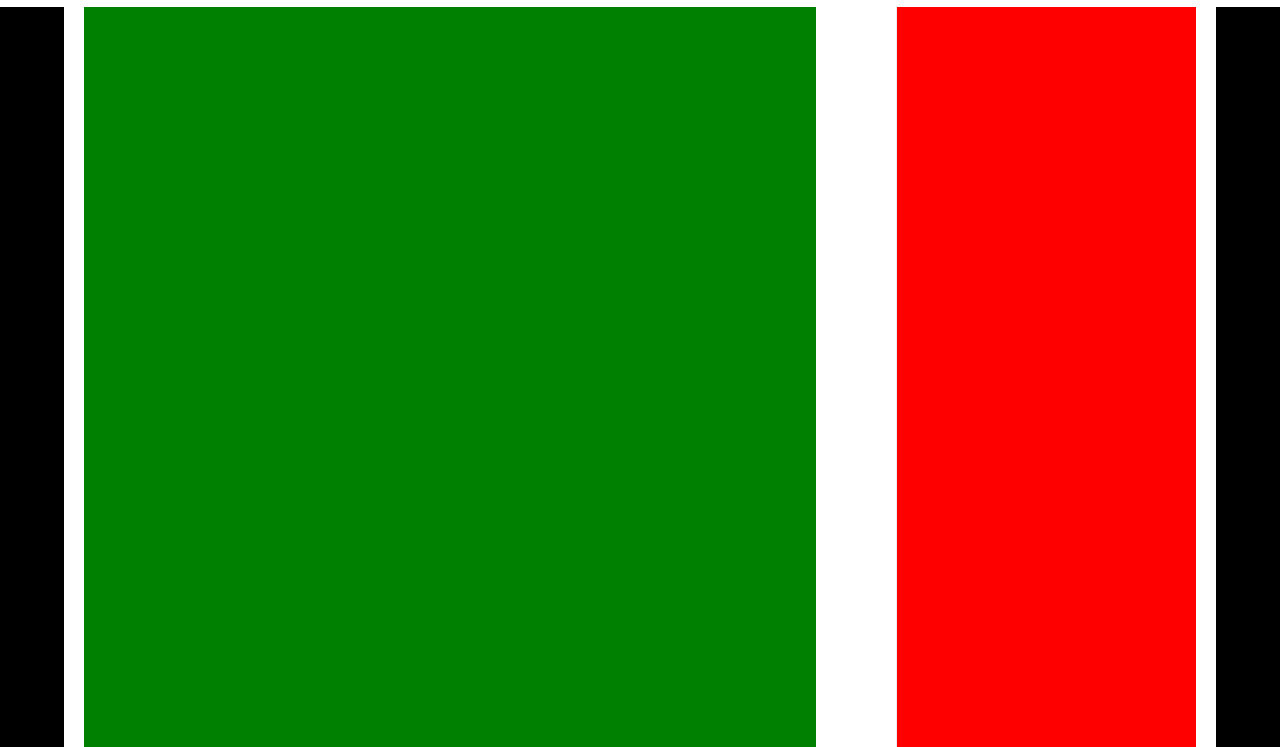
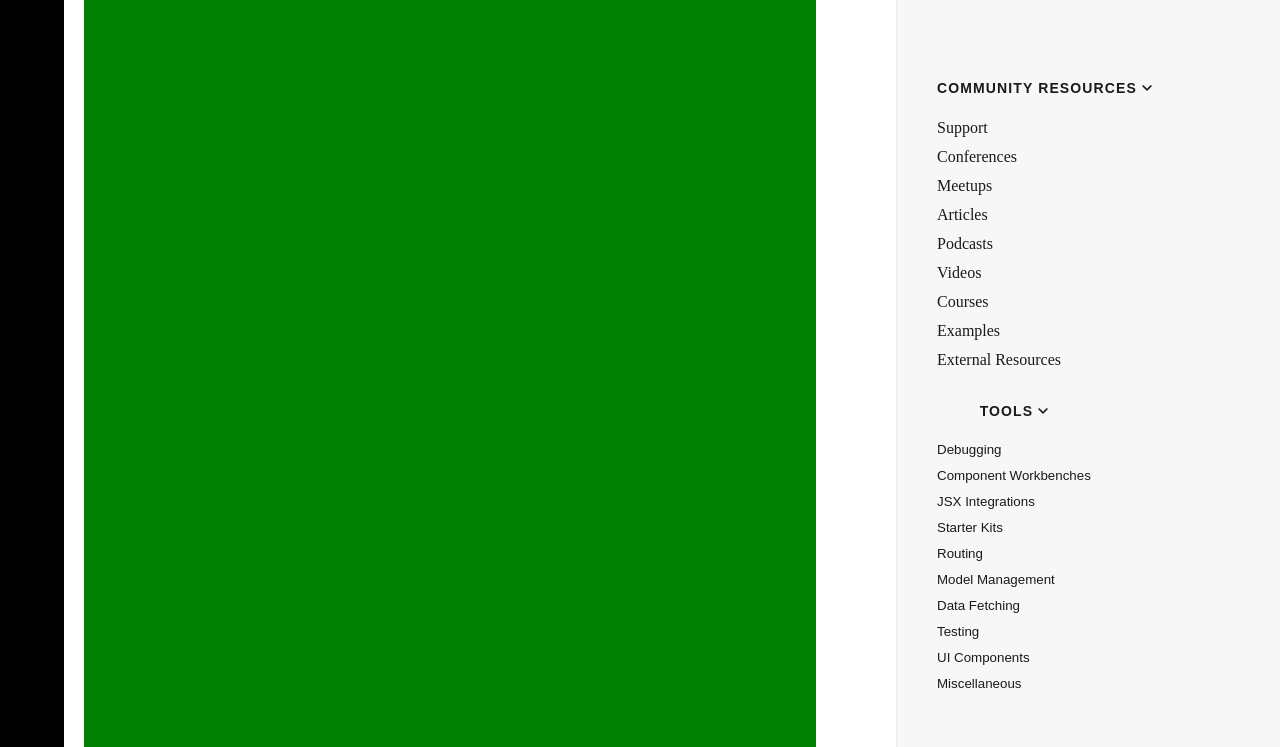
Before and after one commit to alex1mo/react, a plain HTML site: page source/index.html in a window 1280 px wide. Shown: the part 53-800 px from the top of the page. Drawn offline with Linux system fonts and the light colour scheme.

Commit message:
finish sidebar

```diff
--- a/source/css/main.css
+++ b/source/css/main.css
@@ -108,7 +108,7 @@ header {
 }
 
 section {
-    margin-top: 60px;
+    margin-top: 50px;
     width: 100%;
     height: 1000px;
     background: black;
@@ -139,5 +139,66 @@ section>div>div {
     flex-basis: 300px;
     border-left: 1px solid #ececec;
     margin-left: 80px;
-    background: red;
+    /* background: red; */
 }
+
+.in_sidebar {
+    position: fixed;
+    /* z-index: 2; */
+    height: calc(100vh - 50px);
+    overflow-y: auto;
+    margin-right: -999px;
+    padding-right: 999px;
+    background-color: #f7f7f7;
+    /* opacity: 1 !important; */
+}
+
+.in_sidebar2 {
+    margin-top: 60px;
+}
+
+.nav_sidebar2 {
+    padding-left: 40px;
+    display: flex;
+    flex-direction: column;
+}
+
+.in_sidebar2 button {
+    cursor: pointer;
+    background-color: transparent;
+    border: 0;
+    margin-top: 10px;
+}
+
+.css-cqdcva {
+    color: #1a1a1a;
+    font-size: 14px;
+    font-weight: 700;
+    line-height: 3;
+    text-transform: uppercase;
+    letter-spacing: 0.08em;
+}
+
+.css-axv6fp {
+    margin-bottom: 10px;
+}
+
+.css-atv6j6 {
+    margin-top: 5px;
+}
+
+.css-19pur11 {
+    color: #1a1a1a;
+    display: inline-block;
+    border-bottom: 1px solid transparent;
+    transition: border 0.2s ease;
+    margin-top: 5px;
+}
+
+a {
+    text-decoration: none;
+}
+
+li {
+    text-align: left;
+}
--- a/source/index.html
+++ b/source/index.html
@@ -43,7 +43,97 @@
 		<div>
 			<div>
 				<div class="blog"></div>
-				<div class="sidebar"></div>
+				<div class="sidebar">
+					<div>
+						<div class="in_sidebar">
+							<div class="in_sidebar2">
+								<nav class="nav_sidebar2">
+									<div>
+										<button aria-controls="section_07022997529857344">
+											<div class="css-cqdcva">Community Resources
+												<svg viewBox="0 0 926.23699 573.74994" version="1.1" x="0px" y="0px" width="10" height="10" class="css-1mwek35">
+													<g transform="translate(904.92214,-879.1482)">
+														<path d="
+															m -673.67664,1221.6502 -231.2455,-231.24803 55.6165,
+															-55.627 c 30.5891,-30.59485 56.1806,-55.627 56.8701,-55.627 0.6894,
+															0 79.8637,78.60862 175.9427,174.68583 l 174.6892,174.6858 174.6892,
+															-174.6858 c 96.079,-96.07721 175.253196,-174.68583 175.942696,
+															-174.68583 0.6895,0 26.281,25.03215 56.8701,
+															55.627 l 55.6165,55.627 -231.245496,231.24803 c -127.185,127.1864
+															-231.5279,231.248 -231.873,231.248 -0.3451,0 -104.688,
+															-104.0616 -231.873,-231.248 z
+															" fill="currentColor">
+														</path>
+													</g>
+												</svg>
+											</div>
+										</button>
+										<ul id="section_07022997529857344" class="css-axv6fp">
+											<li class="css-atv6j6"><a class="css-19pur11" href="/community/support.html">Support</a>
+											</li>
+											<li class="css-atv6j6"><a class="css-19pur11" href="/community/conferences.html">Conferences</a>
+											</li>
+											<li class="css-atv6j6"><a class="css-19pur11" href="/community/meetups.html">Meetups</a>
+											</li>
+											<li class="css-atv6j6"><a class="css-19pur11" href="/community/articles.html">Articles</a>
+											</li>
+											<li class="css-atv6j6"><a class="css-19pur11" href="/community/podcasts.html">Podcasts</a>
+											</li
+											><li class="css-atv6j6"><a class="css-19pur11" href="/community/videos.html">Videos</a>
+											</li><li class="css-atv6j6"><a class="css-19pur11" href="/community/courses.html">Courses</a>
+											</li><li class="css-atv6j6"><a class="css-19pur11" href="/community/examples.html">Examples</a>
+											</li><li class="css-atv6j6"><a class="css-19pur11" href="/community/external-resources.html">External Resources</a>
+											</li>
+										</ul>
+									</div>
+									<div>
+										<button>
+											<div class="css-cqdcva">Tools
+												<svg viewBox="0 0 926.23699 573.74994" version="1.1" x="0px" y="0px" width="10" height="10" class="css-1mwek35">
+													<g transform="translate(904.92214,-879.1482)">
+														<path d="
+															m -673.67664,1221.6502 -231.2455,-231.24803 55.6165,
+															-55.627 c 30.5891,-30.59485 56.1806,-55.627 56.8701,-55.627 0.6894,
+															0 79.8637,78.60862 175.9427,174.68583 l 174.6892,174.6858 174.6892,
+															-174.6858 c 96.079,-96.07721 175.253196,-174.68583 175.942696,
+															-174.68583 0.6895,0 26.281,25.03215 56.8701,
+															55.627 l 55.6165,55.627 -231.245496,231.24803 c -127.185,127.1864
+															-231.5279,231.248 -231.873,231.248 -0.3451,0 -104.688,
+															-104.0616 -231.873,-231.248 z
+															" fill="currentColor">
+														</path>
+													</g>
+												</svg>
+										</div>
+										<ul id="section_08357934516071572" class="css-axv6fp">
+											<li class="css-atv6j6"><a class="css-19pur11" href="/community/debugging-tools.html">Debugging</a>
+											</li>
+											<li class="css-atv6j6"><a class="css-19pur11" href="/community/component-workbenches.html">Component Workbenches</a>
+											</li>
+											<li class="css-atv6j6"><a class="css-19pur11" href="/community/jsx-integrations.html">JSX Integrations</a>
+											</li>
+											<li class="css-atv6j6"><a class="css-19pur11" href="/community/starter-kits.html">Starter Kits</a>
+											</li>
+											<li class="css-atv6j6"><a class="css-19pur11" href="/community/routing.html">Routing</a>
+											</li>
+											<li class="css-atv6j6"><a class="css-19pur11" href="/community/model-management.html">Model Management</a>
+											</li>
+											<li class="css-atv6j6"><a class="css-19pur11" href="/community/data-fetching.html">Data Fetching</a>
+											</li>
+											<li class="css-atv6j6"><a class="css-19pur11" href="/community/testing.html">Testing</a>
+											</li>
+											<li class="css-atv6j6"><a class="css-19pur11" href="/community/ui-components.html">UI Components</a>
+											</li>
+											<li class="css-atv6j6"><a class="css-19pur11" href="/community/misc.html">Miscellaneous</a>
+											</li>
+										</ul>
+										</button>
+									</div>
+								</nav>
+							</div>
+						</div>
+					</div>
+				</div>
 			</div>
 		</div>
 	</section>
```
